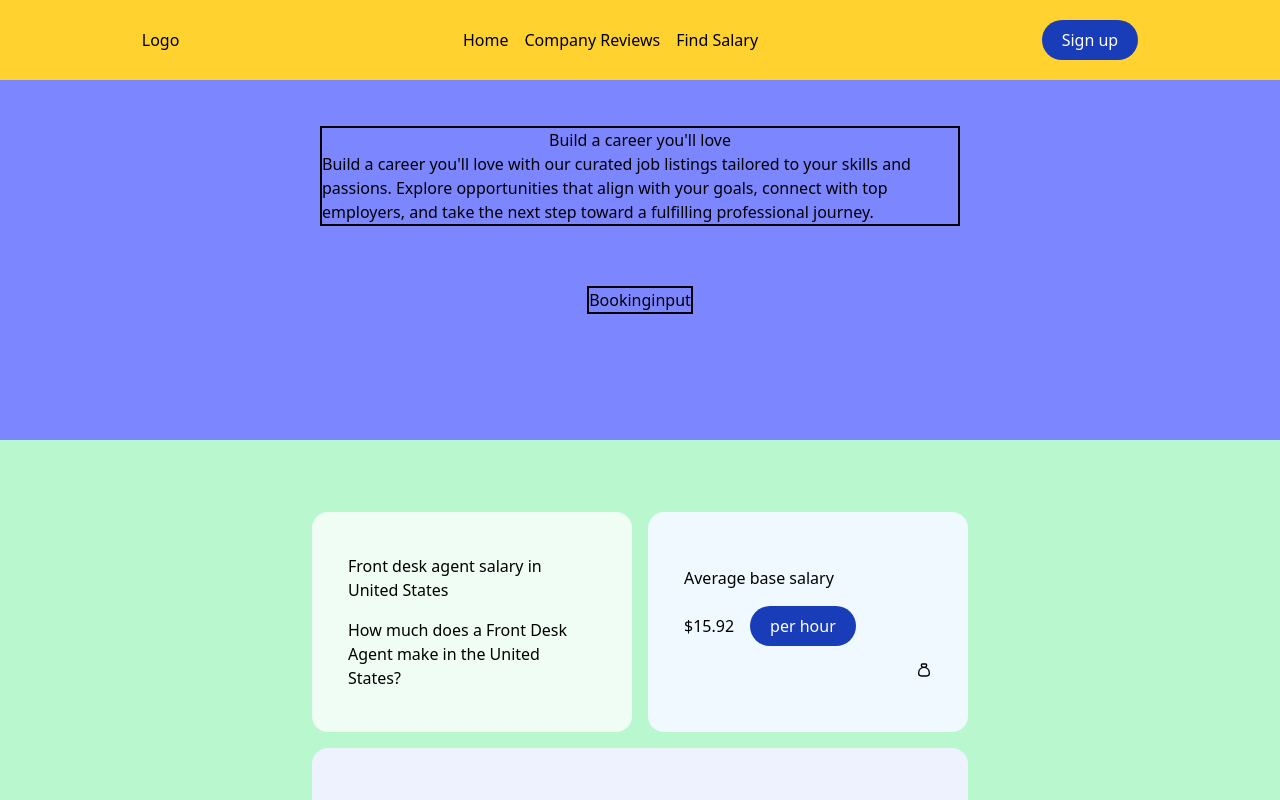
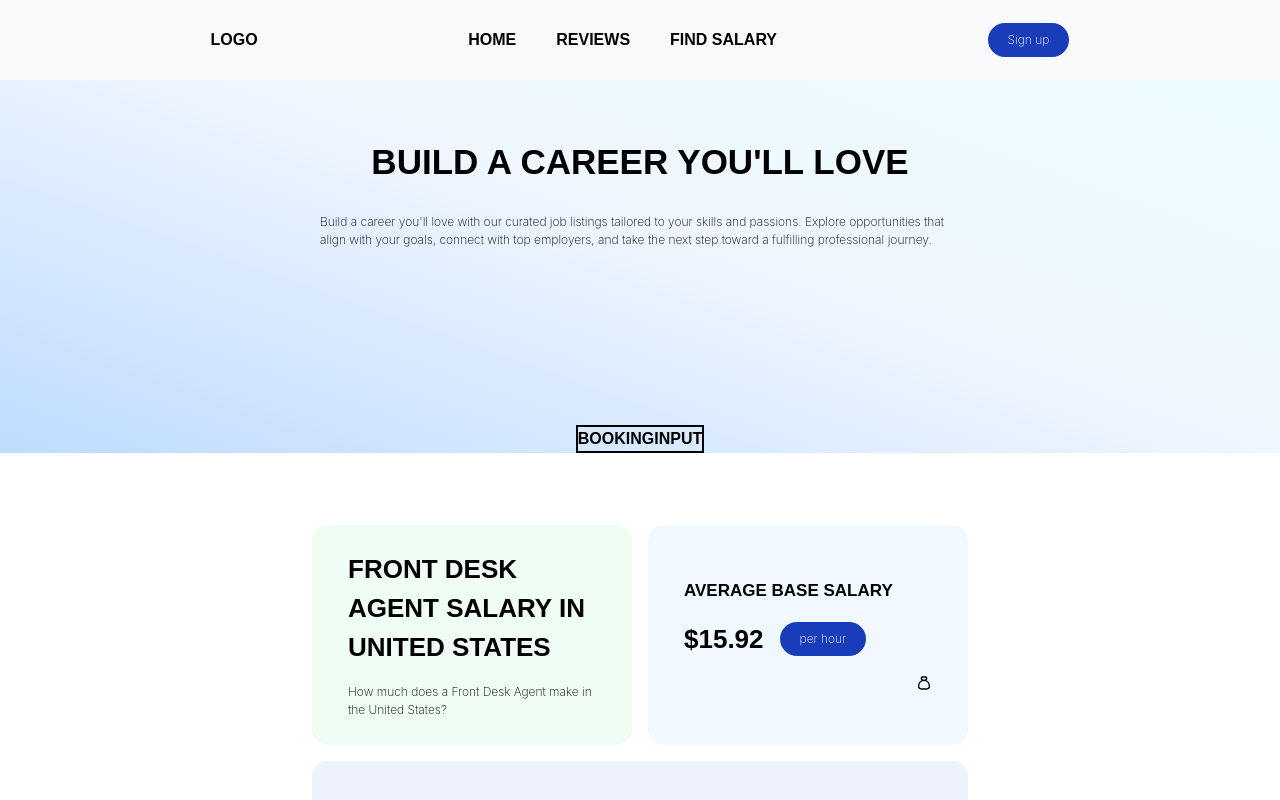
Before and after one commit to oussamadevstudio/Indeed_landing_page, a React (Vite) app: page / in a window 1280 px wide. Shown: the top 800 px of the page. Built offline with nearby package versions, Linux system fonts and the light colour scheme.

Commit message:
Starting Font Changes

```diff
--- a/src/components/layouts/Navbar.jsx
+++ b/src/components/layouts/Navbar.jsx
@@ -11,10 +11,10 @@ const Navbar = () => {
 
     return(
         <>
-            <div className="flex justify-between md:justify-around items-center z-0 fixed w-full h-20 bg-amber-300 ">
+            <div className="flex justify-between md:justify-evenly items-center z-0 fixed w-full h-20 bg-slate-50 ">
                 <Logo />
 
-                <ul className="hidden md:flex md:justify-between md:gap-4 ">
+                <ul className="hidden md:flex md:center md:gap-10 ">
                     {navItem}
                 </ul>
 
--- a/src/components/sections/Bentogrid.jsx
+++ b/src/components/sections/Bentogrid.jsx
@@ -30,7 +30,7 @@ const Bentogrid = () => {
 
     return(
         <>
-            <section className="flex flex-col md:grid md:grid-cols-2 md:grid-rows-2 gap-4 px-5 md:px-78 py-9 md:py-18 bg-green-200">
+            <section className="flex flex-col md:grid md:grid-cols-2 md:grid-rows-2 gap-4 px-5 md:px-78 py-9 md:py-18 bg-white">
                 <Bentogridcard bgColor={"bg-green-50"} ChildDiv={div1}/>
                 <Bentogridcard bgColor={"bg-sky-50"} ChildDiv={div2}/>
                 <Bentogridcard bgColor={"bg-indigo-50"} ChildDiv={div3} isSpan={true}/>
--- a/src/components/sections/Cards.jsx
+++ b/src/components/sections/Cards.jsx
@@ -5,7 +5,7 @@ const Cards = () => {
 
     return(
         <>
-        <section className="flex justify-center items-center md:h-120 px-5 md:px-78 py-9 md:py-18 bg-pink-200">
+        <section className="flex justify-center items-center md:h-120 px-5 md:px-78 py-9 md:py-18 bg-gradient-to-tr from-blue-200 via-blue-50 to-cyan-50">
 
             <div className="flex flex-col justify-center items-center gap-y-11 ">
 
--- a/src/components/sections/Hero.jsx
+++ b/src/components/sections/Hero.jsx
@@ -4,9 +4,9 @@ const Hero = () => {
 
     return(
         <>
-        <section className="flex flex-col gap-y-15 justify-center items-center h-110 w-full bg-indigo-400">
+        <section className="flex flex-col gap-y-15 justify-center items-center min-h-110 w-full bg-gradient-to-tr from-blue-200 via-blue-50 to-cyan-50">
 
-            <div className="flex flex-col justify-center items-center border-2 border-black mx-5 md:w-1/2 md:mx-0 ">
+            <div className="flex flex-col justify-center items-center gap-y-6  mt-17 md:mt-34 mb-5 md:mb-29 mx-5 lg:mx-97 md:w-1/2">
                 <h1>Build a career you'll love</h1>
                 <p>Build a career you'll love with our curated job listings tailored to your skills and passions.
                      Explore opportunities that align with your goals, connect with top employers,
--- a/src/data/navLinks.js
+++ b/src/data/navLinks.js
@@ -6,7 +6,7 @@ export const navLinks = [
   },
   {
     id: 2,
-    label: "Company Reviews",
+    label: "Reviews",
     path: "/company-reviews",
   },
   {
--- a/src/styles/index.css
+++ b/src/styles/index.css
@@ -1 +1,27 @@
 @import "tailwindcss";
+@import url('https://fonts.googleapis.com/css2?family=Inter:ital,opsz,wght@0,14..32,100..900;1,14..32,100..900&family=Poppins:wght@200;300;400;500;600;700;800;900&display=swap');
+
+h1, h2, h3, div, span{
+    font-family: "Poppins", sans-serif;
+    text-transform: uppercase;
+    font-weight: bold;
+}
+
+p, a, button, input{
+    font-family: "Inter", sans-serif;
+    text-transform: none;
+    font-weight: 200;
+    font-size: 12px;
+}
+
+h1{
+    font-size: 35px;
+}
+
+h2{
+    font-size: 26px;
+}
+
+h3{
+    font-size: 17px;
+}
```
